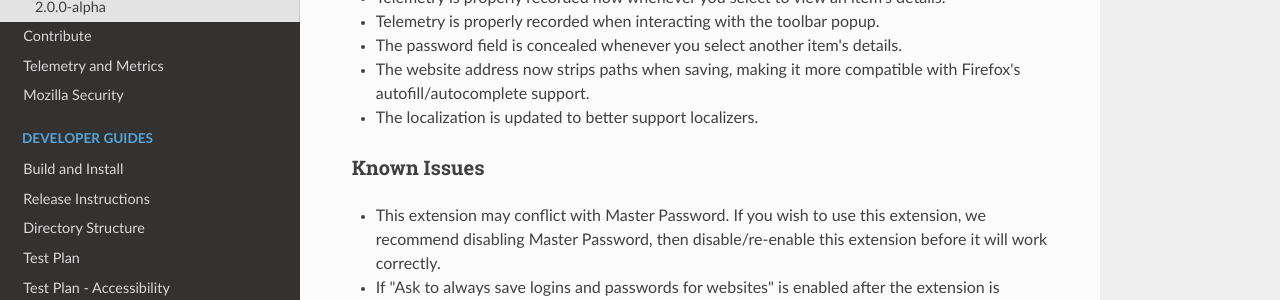
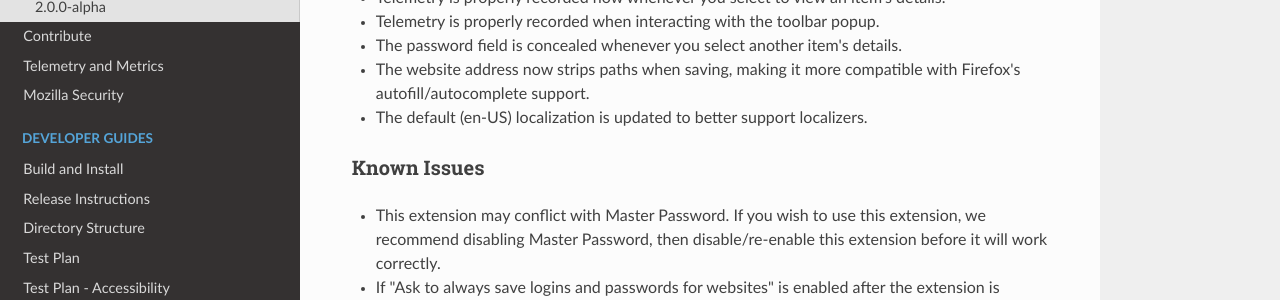
Before and after one commit to mozilla-lockwise/lockwise-addon, an MkDocs documentation site: the page built from docs/release-notes.md, in a window 1280 px wide and 900 px high. Shown: the part 352-652 px from the top of the window. Built offline with MkDocs 1.6.1, drawn with Linux system fonts in a browser that asks for light colours; nearby versions of some CDN libraries; old or Windows-style settings are respelled for this version of MkDocs.

Commit message:
Update release-notes.md
clarity on localization changes

```diff
--- a/docs/release-notes.md
+++ b/docs/release-notes.md
@@ -11,7 +11,7 @@ _Date: 2019-05-20_
 * Telemetry is properly recorded when interacting with the toolbar popup.
 * The password field is concealed whenever you select another item's details.
 * The website address now strips paths when saving, making it more compatible with Firefox's autofill/autocomplete support.
-* The localization is updated to better support localizers.
+* The default (en-US) localization is updated to better support localizers.
 
 ### Known Issues
 
```
